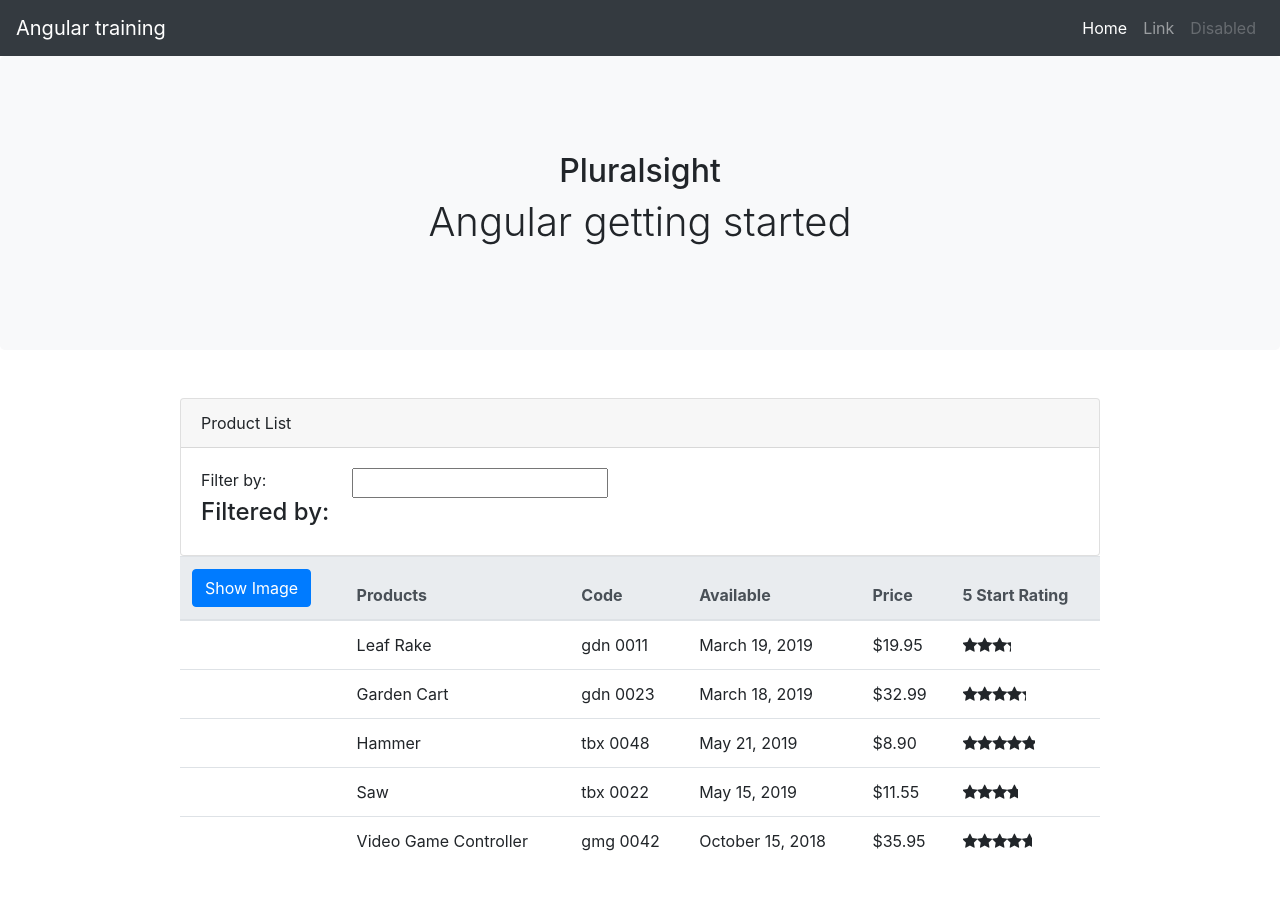
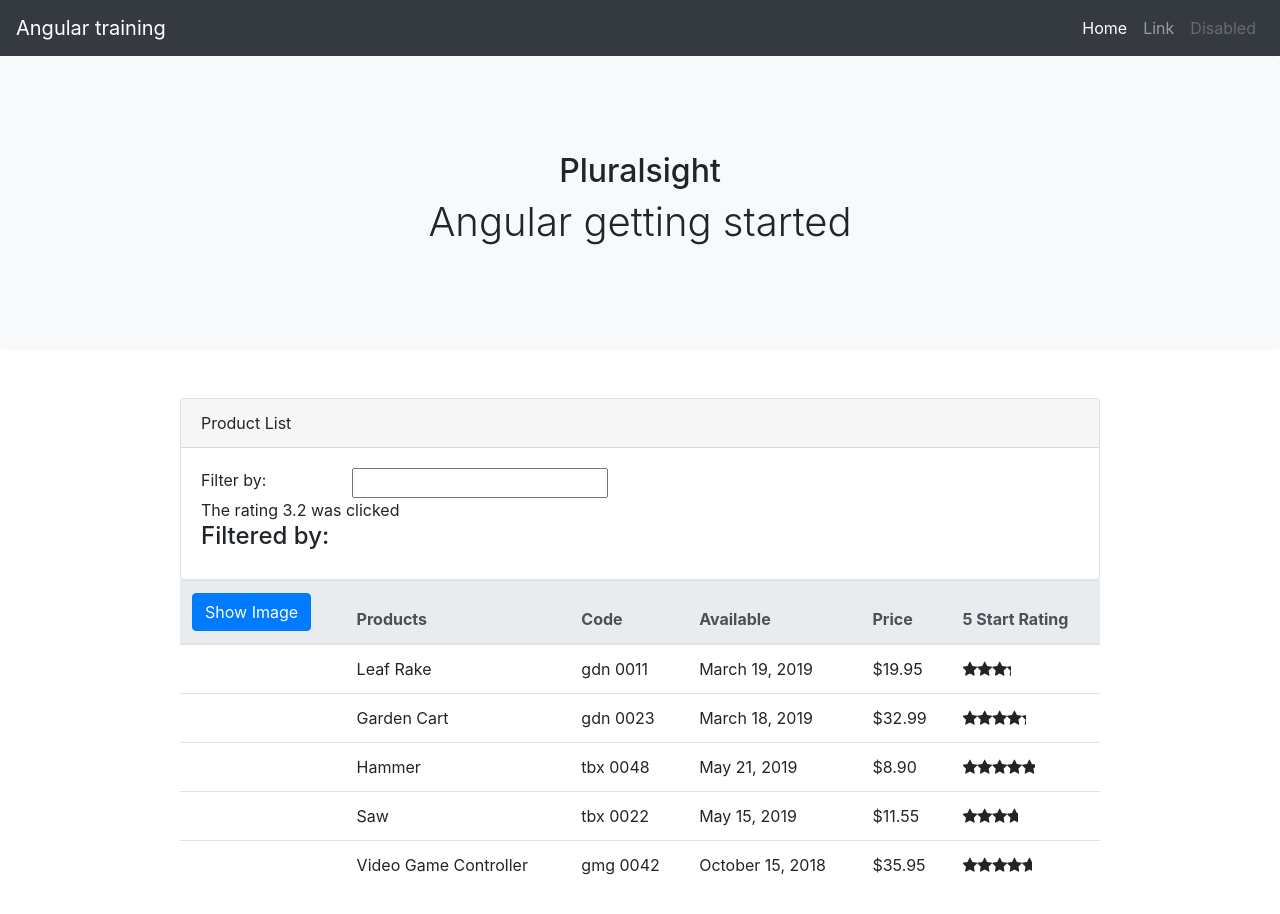
Before and after one commit to kargeb/angular-training, an Angular app: page /pm in a window 1280 px wide. Both pictures are taken after a click on the element 986 px from the left and 645 px from the top of the page. Shown: the top 914 px of the page. Built offline with nearby package versions, Linux system fonts and the light colour scheme.

Commit message:
stars rating show message after click

```diff
--- a/src/app/main-page/main-page.component.html
+++ b/src/app/main-page/main-page.component.html
@@ -4,7 +4,6 @@
   <!-- Wrap the rest of the page in another container to center all the content. -->
 
   <div class="container marketing mt-5">
-    <!-- Three columns of text below the carousel -->
     <div class="row">
       <div class="col-lg-4">
         <svg
@@ -69,9 +68,7 @@
         </svg>
 
         <h2>Pluralsight</h2>
-        <p>
-          Angular getting started
-        </p>
+        <p>Angular getting started</p>
         <p>
           <a class="btn btn-secondary" routerLink="/pm">Open &raquo;</a>
         </p>
--- a/src/app/plural/pm/products/product-list/product-list.component.html
+++ b/src/app/plural/pm/products/product-list/product-list.component.html
@@ -15,6 +15,9 @@
             </div>
             <div class="row">
               <div class="col-md-6">
+                <span *ngIf="message">
+                  {{ message }}
+                </span>
                 <h4>Filtered by: {{ listFilter }}</h4>
               </div>
             </div>
@@ -53,7 +56,12 @@
               <td>{{ product.releaseDate }}</td>
               <td>{{ product.price | currency: "USD":"symbol":"1.2-2" }}</td>
               <!-- <td>{{ product.starRating }}</td> -->
-              <td><pm-star [rating]="product.starRating"></pm-star></td>
+              <td>
+                <pm-star
+                  [rating]="product.starRating"
+                  (ratingClicked)="onRankingClicked($event)"
+                ></pm-star>
+              </td>
             </tr>
           </tbody>
         </table>
--- a/src/app/plural/pm/products/product-list/product-list.component.ts
+++ b/src/app/plural/pm/products/product-list/product-list.component.ts
@@ -12,6 +12,9 @@
     this.filteredProducts = this.products;
     this.listFilter = '';
   }
+
+  // currentRating: number = 0;
+  message = '';
 
   imageWidth = 50;
   imageMargin = 2;
@@ -28,6 +31,10 @@
     this.filteredProducts = this.listFilter
       ? this.performFilter(this.listFilter)
       : this.products;
+  }
+
+  onRankingClicked(message): void {
+    this.message = message;
   }
 
   performFilter(filterBy: string): IProduct[] {
--- a/src/app/plural/pm/shared/star/star.component.html
+++ b/src/app/plural/pm/shared/star/star.component.html
@@ -1,4 +1,9 @@
-<div class="crop" [style.width.px]="starWidth" [title]="rating">
+<div
+  class="crop"
+  [style.width.px]="starWidth"
+  [title]="rating"
+  (click)="onClick()"
+>
   <div style="width: 75px">
     <span class="fa fa-star"></span>
     <span class="fa fa-star"></span>
--- a/src/app/plural/pm/shared/star/star.component.ts
+++ b/src/app/plural/pm/shared/star/star.component.ts
@@ -1,4 +1,10 @@
-import { Component, Input, OnChanges } from '@angular/core';
+import {
+  Component,
+  Input,
+  OnChanges,
+  Output,
+  EventEmitter,
+} from '@angular/core';
 
 @Component({
   selector: 'pm-star',
@@ -9,6 +15,13 @@
   @Input()
   rating: number;
 
+  @Output()
+  ratingClicked: EventEmitter<string> = new EventEmitter<string>();
+
+  onClick() {
+    this.ratingClicked.emit(`The rating ${this.rating} was clicked`);
+  }
+
   starWidth: number;
 
   ngOnChanges(): void {
```
